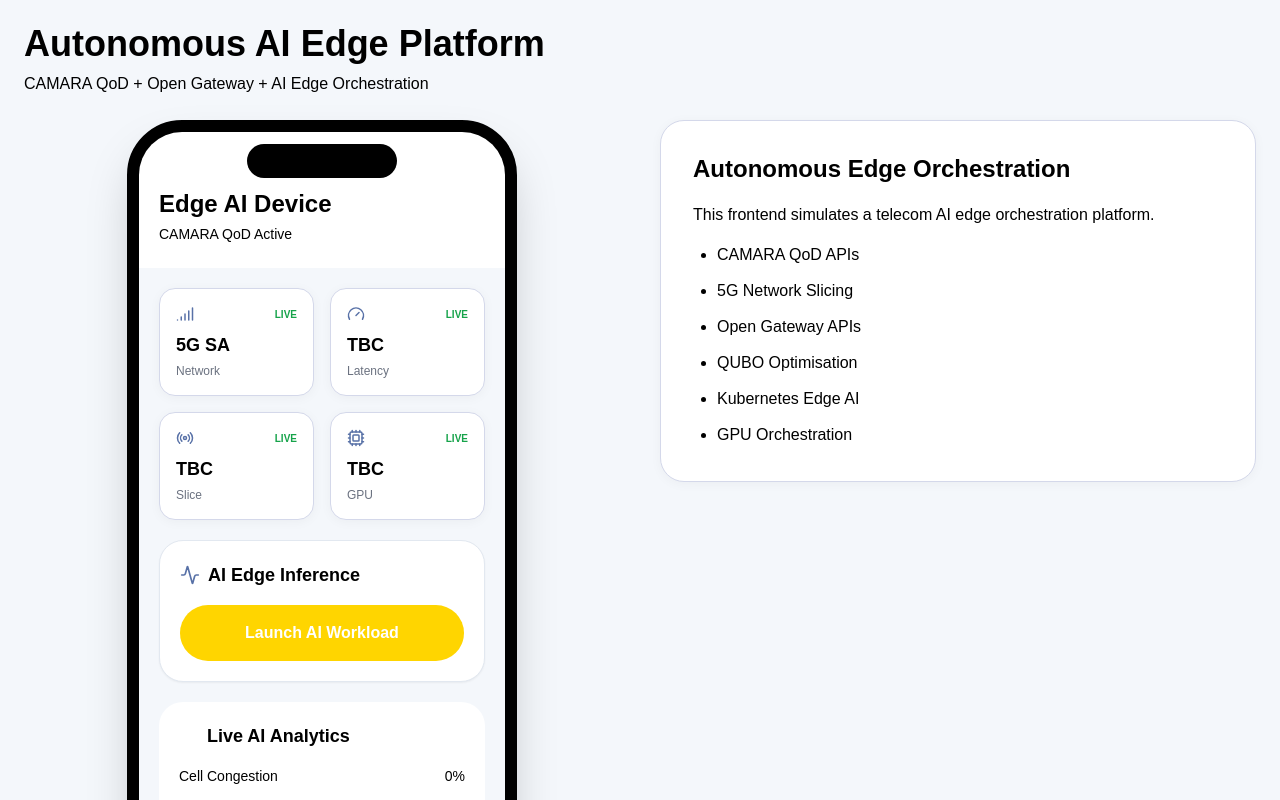
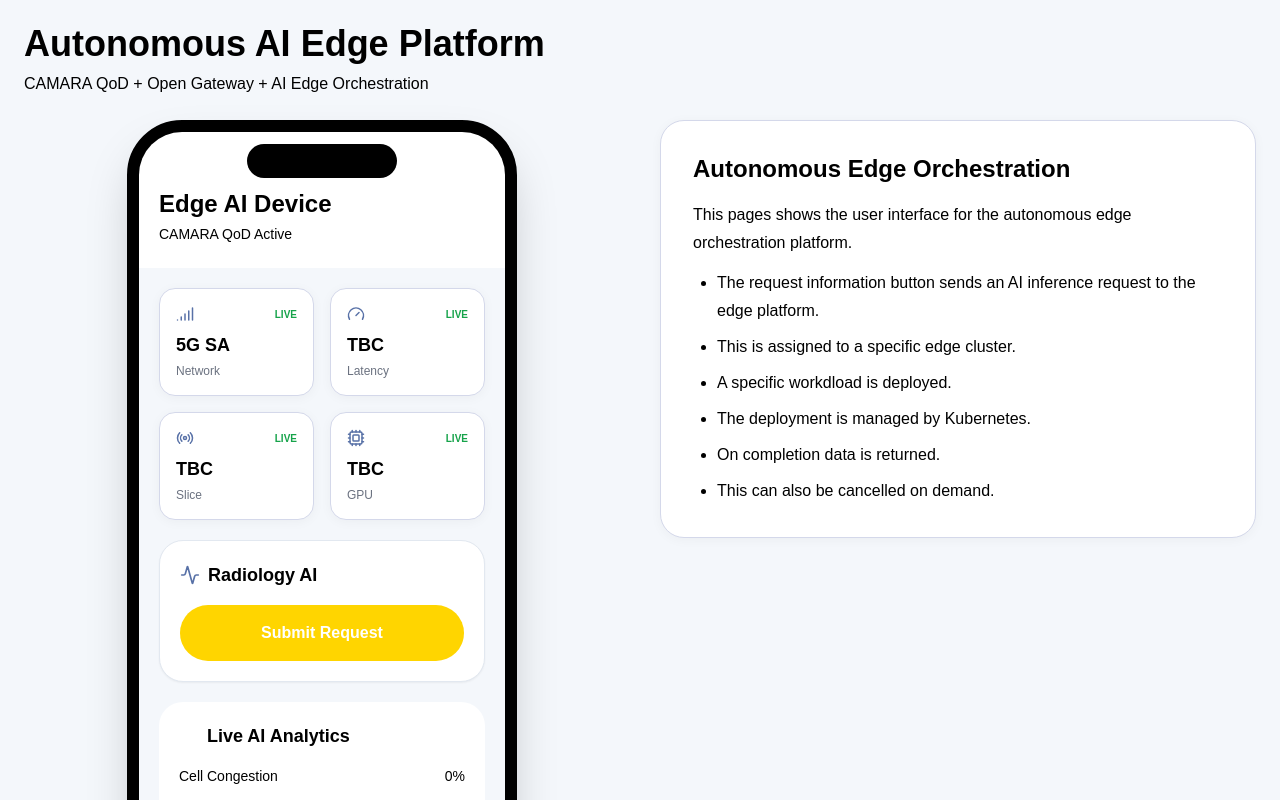
Before and after one commit to vomosev/ega-acg-frontend-component-app, a Next.js app: page /telecom in a window 1280 px wide. Shown: the top 800 px of the page. Built offline with nearby package versions, Linux system fonts and the light colour scheme.

Commit message:
Initial telecom AI edge frontend

```diff
--- a/src/components/TelecomMobileMockup.tsx
+++ b/src/components/TelecomMobileMockup.tsx
@@ -29,6 +29,9 @@
 
   const [deploymentLoading, setDeploymentLoading] =
     useState(false);
+
+  const [aiResult, setAiResult] =
+    useState("");
 
   const [analytics, setAnalytics] = useState({
 
@@ -125,6 +128,8 @@
 
       setDeploying(true);
 
+      let workloadId: number;
+
       const res = await fetch(
         `${process.env.NEXT_PUBLIC_API_URL}/edge/inference-request`,
         {
@@ -167,7 +172,14 @@
 
       const data = await res.json();
 
+      workloadId = data.workloadId;
+
       setDeployment(data);
+
+      console.log(
+        "[DEPLOYMENT]",
+        data
+      );
 
       setDeploymentStatus({
 
@@ -177,6 +189,107 @@
         deployment:
           data.deployment
       });
+
+      console.log("[/edge/run-inference]",data);
+
+      try {
+
+        const res =
+          await fetch(
+
+            `${process.env.NEXT_PUBLIC_API_URL}/edge/run-inference`,
+
+            {
+
+              method: "POST",
+
+              headers: {
+                "Content-Type":
+                  "application/json"
+              },
+
+              body: JSON.stringify({
+
+                workloadId:
+                  workloadId,
+
+                prompt:
+                  "Analyse telecom congestion"
+              })
+            }
+          );
+
+        const outputdata =
+          await res.json();
+
+setAiResult(
+  outputdata.result
+);
+
+console.log(
+  "[AI]",
+  outputdata
+);
+
+// =====================================================
+// AUTO CLEANUP AFTER SUCCESSFUL AI RESPONSE
+// =====================================================
+
+if (workloadId) {
+
+  try {
+
+    await fetch(
+
+      `${process.env.NEXT_PUBLIC_API_URL}/edge/inference-request/${workloadId}`,
+
+      {
+        method: "DELETE"
+      }
+    );
+
+    console.log(
+      "[AUTO TERMINATED]",
+      workloadId
+    );
+
+    setDeploymentStatus({
+
+      inferenceStatus:
+        "terminated",
+
+      deploymentName:
+        data?.deployment?.deploymentName
+    });
+
+  } catch (cleanupErr) {
+
+    console.error(
+      "[AUTO TERMINATE ERROR]",
+      cleanupErr
+    );
+  }
+}
+
+// =====================================================
+// RESTORE UI STATE
+// =====================================================
+
+setDeployment(null);
+
+setTerminating(false);
+
+setDeploying(false);
+
+console.log(
+  "[Completed]",
+  data
+);
+
+      } catch (err) {
+
+        console.error(err);
+      }
 
     } catch (err) {
 
@@ -473,7 +586,7 @@
                     font-bold
                     text-lg
                   ">
-                    AI Edge Inference
+                    Radiology AI
                   </h3>
 
                 </div>
@@ -487,6 +600,7 @@
                   <button
                     type="button"
                     disabled={deploying}
+                    hidden={deployment && !aiResult}
                     onClick={launchInference}
                     className="
                       geo-claim-button
@@ -504,13 +618,13 @@
 
                     {
                       deploying
-                        ? "Deploying AI..."
-                        : "Launch AI Workload"
+                        ? "Submitting..."
+                        : "Submit Request"
                     }
 
                   </button>
 
-                  {deployment && (
+                  {deployment && !aiResult && (
 
                     <button
                       type="button"
@@ -537,11 +651,12 @@
 
                       {
                         terminating
-                          ? "Terminating..."
-                          : "Terminate Workload"
+                          ? "Canceling..."
+                          : "Cancel Request"
                       }
 
                     </button>
+
                   )}
 
                 </div>
@@ -739,7 +854,7 @@
           ">
 
             <p>
-              This frontend simulates a telecom AI edge orchestration platform.
+              This pages shows the user interface for the autonomous edge orchestration platform.
             </p>
 
             <ul className="
@@ -748,25 +863,51 @@
               space-y-2
             ">
 
-              <li>CAMARA QoD APIs</li>
+              <li>The request information button sends an AI inference request to the edge platform.</li>
 
-              <li>5G Network Slicing</li>
+              <li>This is assigned to a specific edge cluster.</li>
 
-              <li>Open Gateway APIs</li>
+              <li>A specific workdload is deployed.</li>
 
-              <li>QUBO Optimisation</li>
+              <li>The deployment is managed by Kubernetes.</li>
 
-              <li>Kubernetes Edge AI</li>
+              <li>On completion data is returned.</li>
 
-              <li>GPU Orchestration</li>
+              <li>This can also be cancelled on demand.</li>
 
             </ul>
+
+          {
+            aiResult && (
+
+              <div className="
+                geo-card
+                rounded-3xl
+                p-5
+                whitespace-pre-wrap
+              ">
+
+                <h3 className="
+                  font-bold
+                  mb-3
+                ">
+                  AI Result
+                </h3>
+
+                <p className="text-sm">
+                  {aiResult}
+                </p>
+
+              </div>
+            )
+          }
 
           </div>
         </div>
       </div>
     </div>
   );
+
 }
 
 function Widget({
```
